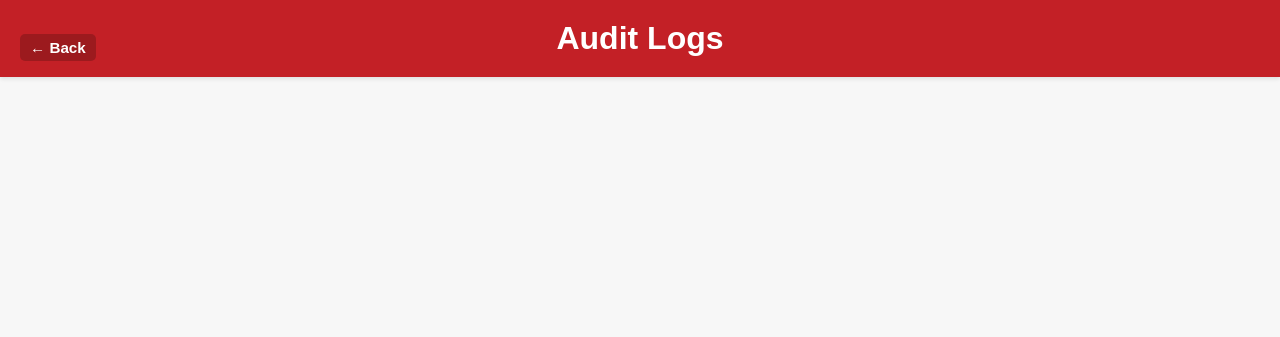
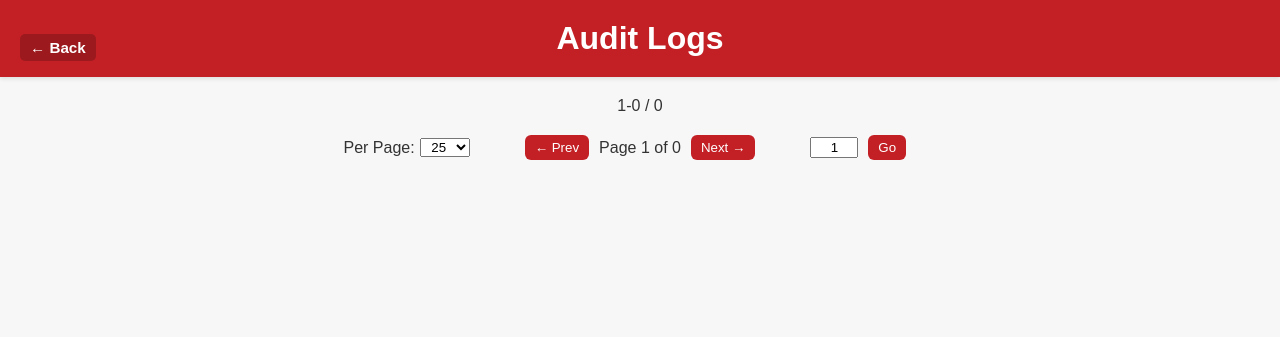
Before and after one commit to kscardinal/loto-report-generator, a FastAPI app: template src/web/templates/audit_logs.html in a window 1280 px wide. Shown: the top 337 px of the page. Run offline with FastAPI, Linux system fonts and the light colour scheme; the template is opened without the code that fills it, so the values that code supplies are empty; parts of the project's set-up code (start-up, migrations or seed data) failed here and were passed over.

Commit message:
added page logic to audit_logs

```diff
--- a/src/web/templates/audit_logs.html
+++ b/src/web/templates/audit_logs.html
@@ -80,41 +80,72 @@
 
 <main>
     <div id="logList"></div>
+    <div id="paginationInfo" style="text-align:center; margin-bottom: 10px;"></div>
+    <div id="pagination" style="display:flex; justify-content:center; align-items:center; gap:50px; margin-top:20px;">
+        <div id="itemsPerPage" style="display:flex; justify-content: flex-end; align-items:center; gap:5px; width: 25%;">
+            <label for="perPageSelect">Per Page:</label>
+            <select id="perPageSelect" style="width:50px; text-align:center;">
+                <option value="25" selected>25</option>
+                <option value="50">50</option>
+                <option value="100">100</option>
+                <option value="250">250</option>
+            </select>
+        </div>
+        <div id="navButtons" style="display:flex; align-items:center; gap:5px;">
+            <button id="prevBtn">← Prev</button>
+            <span id="pageInfo"></span>
+            <button id="nextBtn">Next →</button>
+        </div>
+        <div id="jumpPage" style="display:flex; align-items:center; gap:5px; width: 25%;">
+            <input type="text" id="jumpPageInput" style="width:40px; text-align:center;" />
+            <button id="jumpPageBtn">Go</button>
+        </div>
+    </div>
 </main>
 
 <script>
 function formatLocation(location) {
     if (!location) return "unknown";
+    const parts = [location.city, location.region, location.country_name].filter(Boolean);
+    return parts.length ? parts.join(", ") : "unknown";
+}
 
-    // Pull out the fields
-    const city = location.city || null;
-    const region = location.region || null;
-    const country = location.country_name || null;
-
-    // Make an array of the non-empty values
-    const parts = [city, region, country].filter(Boolean);
-
-    // If nothing is available, return unknown
-    if (parts.length === 0) return "unknown";
-
-    // Otherwise, join the available parts
-    return parts.join(", ");
-}
+// Read ?page= from URL, default to 1
+const urlParams = new URLSearchParams(window.location.search);
+let currentPage = parseInt(urlParams.get("page")) || 1;
+let logsPerPage = 25;
+let logs = [];
 
 async function fetchLogs() {
     const response = await fetch("/audit_logs_json", { credentials: "include" });
     const data = await response.json();
+    logs = data.logs || [];
+    renderPage(currentPage);
+}
+
+function updateURL() {
+    const newUrl = `${window.location.pathname}?page=${currentPage}`;
+    window.history.replaceState(null, "", newUrl);
+}
+
+const perPageSelect = document.getElementById("perPageSelect");
+perPageSelect.addEventListener("change", () => {
+    logsPerPage = parseInt(perPageSelect.value);
+    currentPage = 1; // reset to first page
+    renderPage(currentPage);
+    updateURL();
+});
+
+function renderPage(page) {
     const container = document.getElementById("logList");
     container.innerHTML = "";
 
-    const options = {
-        timeZone: "America/New_York",
-        year: "numeric", month: "long", day: "numeric",
-        hour: "numeric", minute: "numeric", second: "numeric",
-        hour12: true
-    };
+    const totalPages = Math.ceil(logs.length / logsPerPage);
+    const start = (page - 1) * logsPerPage;
+    const end = Math.min(start + logsPerPage, logs.length);
+    const pageLogs = logs.slice(start, end);
 
-    data.logs.forEach(log => {
+    pageLogs.forEach(log => {
         const div = document.createElement("div");
         div.classList.add("log-card");
 
@@ -132,11 +163,10 @@ async function fetchLogs() {
             : "N/A";
 
         const location = formatLocation(log.location);
-
-        // Format details
-        let detailsHTML = "";
         const detailsObj = log.details || {};
         const keys = Object.keys(detailsObj);
+
+        let detailsHTML = "";
         if (keys.length > 0) {
             detailsHTML = "<ul style='margin:4px 0 0 15px; padding:0; color:#911eb4; font-size:13px;'>";
             keys.forEach(key => {
@@ -151,21 +181,96 @@ async function fetchLogs() {
                 <span style="color:#f58231;">${log.action}</span> |
                 <span style="color:#4363d8;">${timestamp}</span>
             </p>
-
             <p>
                 <span style="color:#3cb44b;">${log.ip_address || "unknown"}</span> |
                 <span style="color:#3cb44b;">${location}</span>
             </p>
-
             ${detailsHTML}
         `;
         container.appendChild(div);
     });
 
+    // Update log count info
+    const paginationInfo = document.getElementById("paginationInfo");
+    paginationInfo.textContent = `${start + 1}-${end} / ${logs.length}`;
 
+    renderPagination(totalPages); // pass totalPages
+}
+
+function renderPagination(totalPages) {
+    const pagination = document.getElementById("pagination");
+    const pageInfo = document.getElementById("pageInfo");
+    const prevBtn = document.getElementById("prevBtn");
+    const nextBtn = document.getElementById("nextBtn");
+    const jumpInput = document.getElementById("jumpPageInput");
+    const jumpBtn = document.getElementById("jumpPageBtn");
+
+    pageInfo.textContent = `Page ${currentPage} of ${totalPages}`;
+
+    // Set prev/next buttons
+    prevBtn.disabled = currentPage === 1;
+    nextBtn.disabled = currentPage === totalPages;
+
+    prevBtn.onclick = () => {
+        if (currentPage > 1) {
+            currentPage--;
+            renderPage(currentPage);
+            updateURL();
+            document.getElementById("logList").scrollIntoView({ behavior: "smooth" });
+        }
+    };
+
+    nextBtn.onclick = () => {
+        if (currentPage < totalPages) {
+            currentPage++;
+            renderPage(currentPage);
+            updateURL();
+            document.getElementById("logList").scrollIntoView({ behavior: "smooth" });
+        }
+    };
+
+    // Jump to page
+    jumpInput.value = currentPage; // show current page in box
+    function goToPage() {
+        const page = parseInt(jumpInput.value, 10);
+        if (!isNaN(page) && page >= 1 && page <= Math.ceil(logs.length / logsPerPage)) {
+            currentPage = page;
+        } else {
+            currentPage = currentPage; // invalid input, keep current page
+        }
+        renderPage(currentPage);
+        updateURL();
+        jumpInput.blur(); // <-- remove focus
+    }
+
+    // On Enter key
+    jumpInput.addEventListener("keydown", (e) => {
+        if (e.key === "Enter") {
+            goToPage();
+        }
+    });
+
+    // On Go button click
+    jumpBtn.addEventListener("click", () => {
+        goToPage();
+    });
+
+    // Style buttons/input
+    [prevBtn, nextBtn, jumpBtn].forEach(btn => {
+        btn.style.margin = "0 5px";
+        btn.style.padding = "5px 10px";
+        btn.style.border = "none";
+        btn.style.borderRadius = "6px";
+        btn.style.background = "rgba(195,32,38,1)";
+        btn.style.color = "white";
+        btn.style.cursor = "pointer";
+        btn.onmouseover = () => btn.style.background = "rgba(160,29,31,1)";
+        btn.onmouseout = () => btn.style.background = "rgba(195,32,38,1)";
+    });
 }
 
 fetchLogs();
 </script>
+
 </body>
 </html>
```
